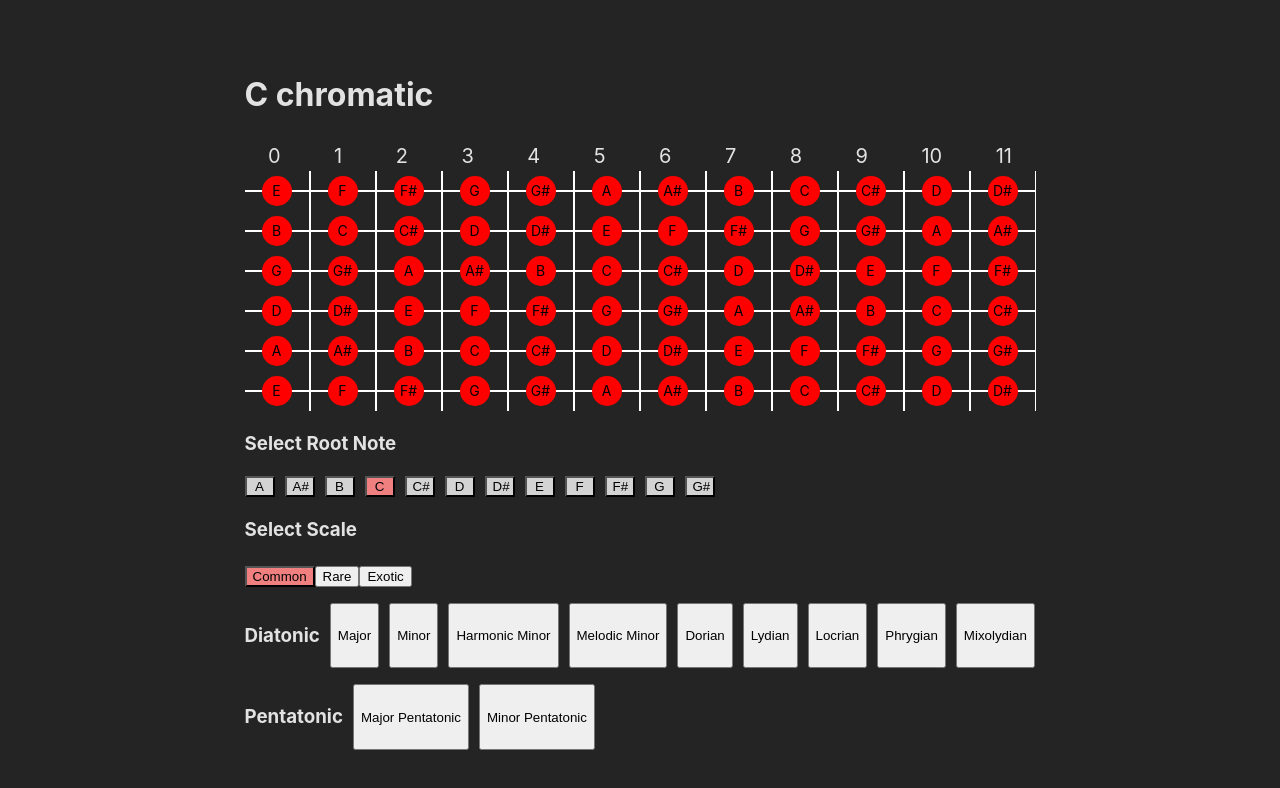
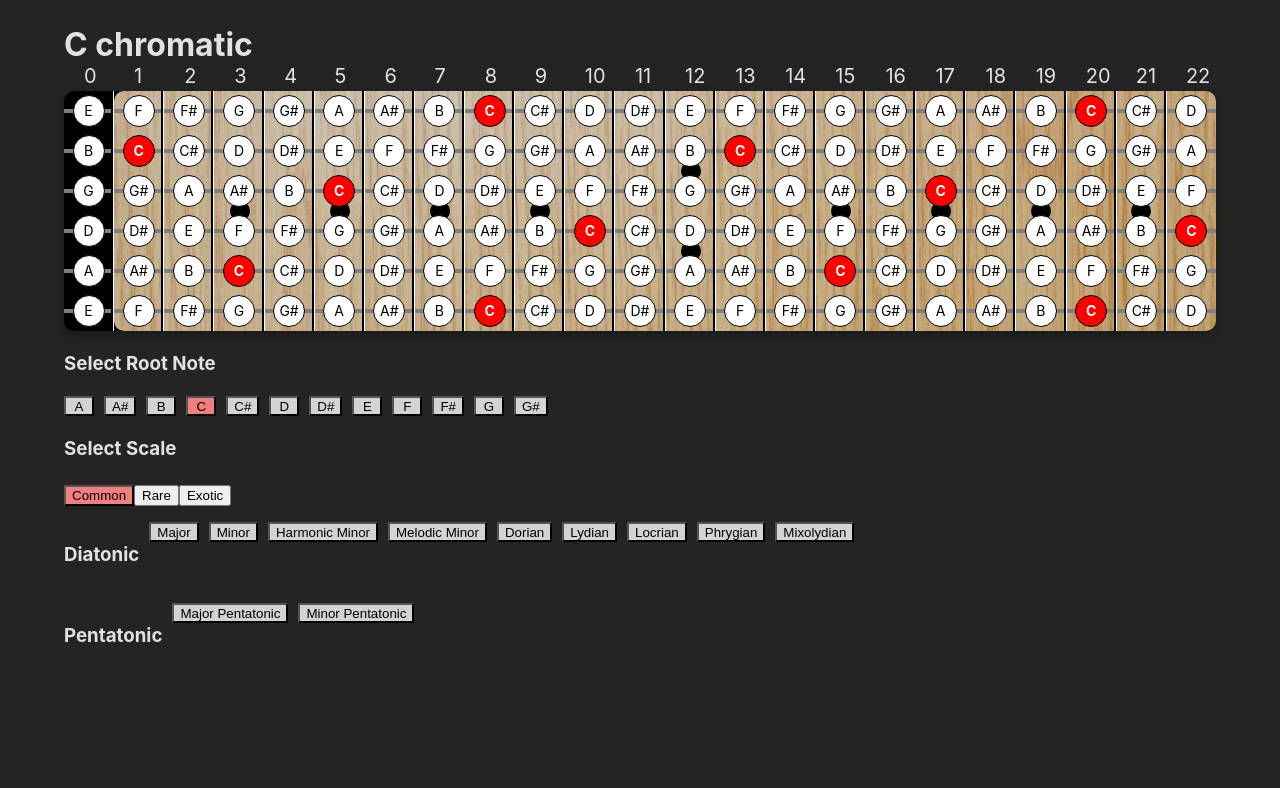
Before and after one commit to jradziejewski/fretboard, a React (Vite) app: page / in a window 1280 px wide. Shown: the top 788 px of the page. Built offline with nearby package versions, Linux system fonts and the light colour scheme.

Commit message:
improve responsivity

```diff
--- a/src/Fret.tsx
+++ b/src/Fret.tsx
@@ -1,6 +1,6 @@
-export function Fret({ note, style, className }: { note?: string, style: any, className: string }) {
+export function Fret({ note, style, className, fretIndex }: { note?: string, style: any, className: string, fretIndex: number }) {
   return (
-    <div style={{ ...style }} className="fret">
+    <div style={{ ...style }} className="fret" data-fret={fretIndex}>
       {note ? <span className={`fret-text ${className}`} >{note}</span> : null
       }
     </div >)
--- a/src/Fretboard.tsx
+++ b/src/Fretboard.tsx
@@ -1,4 +1,4 @@
-import { useState } from "react";
+import { useEffect, useState } from "react";
 import { Fret } from "./Fret.tsx"
 import { generateFretboard, standardTuning } from "./fretboard/main.ts";
 import { Note, ScaleName } from "./fretboard/types.ts";
@@ -7,7 +7,39 @@ import { FretboardOptions } from "./FretboardOptions.tsx";
 export function Fretboard() {
   const [rootNote, setRootNote] = useState<Note>("C");
   const [activeScale, setActiveScale] = useState<ScaleName>("chromatic")
-  const [strings, setStrings] = useState(generateFretboard(standardTuning, rootNote))
+  const [maxFrets, setMaxFrets] = useState<number>(23)
+  const [strings, setStrings] = useState(generateFretboard(standardTuning, rootNote, "chromatic", maxFrets))
+  const [isMobile, setIsMobile] = useState<boolean>(false);
+
+  const updateMaxFrets = () => {
+    setIsMobile(false);
+    const width = window.innerWidth;
+    if (width < 500) {
+      setIsMobile(true);
+    }
+    else if (width < 700) {
+      setMaxFrets(8);
+    } else if (width < 750) {
+      setMaxFrets(13);
+    } else if (width < 900) {
+      setMaxFrets(16);
+    } else if (width < 1150) {
+      setMaxFrets(19)
+    } else {
+      setMaxFrets(23)
+    }
+  }
+
+  useEffect(() => {
+    updateMaxFrets();
+    window.addEventListener("resize", updateMaxFrets)
+
+    return () => window.removeEventListener("resize", updateMaxFrets);
+  }, [])
+
+  useEffect(() => {
+    setStrings(generateFretboard(standardTuning, rootNote, activeScale, maxFrets));
+  }, [rootNote, activeScale, maxFrets])
 
   const handleNoteChange = (event: any) => {
     setRootNote(event.target.value);
@@ -19,29 +51,57 @@ export function Fretboard() {
     setStrings(generateFretboard(standardTuning, rootNote, event.target.value))
   }
 
+  const getFretMarkerPosition = (fret: number) => {
+    const totalFrets = strings[0].length;
+    return `${(fret / totalFrets) * 100}%`
+  }
+
   return (
     <div>
+      {isMobile ? <div><h1>Mobile view not supported</h1><p>Please use device with larger screen</p></div> :
+        <div>
           <h1>{rootNote} {activeScale}</h1>
+          <div className="fretboard">
             <div className="fretboard-indexes">
               {strings[0].map((_, noteIdx) => (
-          <span>{noteIdx}</span>
+                <div
+                  style={{ marginLeft: 20, position: "absolute", top: -30, left: getFretMarkerPosition(noteIdx) }}
+                >{noteIdx}</div>
               ))}
             </div>
-      <div className="fretboard">
             {strings.map((string, strIdx) => (
               <div style={{ display: "flex" }} key={strIdx}>
                 {string.map((note, noteIdx) => (
                   <Fret
                     style={{ borderLeft: noteIdx === 0 ? "none" : "1px solid white" }}
                     className={rootNote === note ? "rootnote" : ""}
+                    fretIndex={noteIdx}
                     key={noteIdx}
                     note={note} />
                 ))}
               </div>
             ))
             }
+            {/* Fret markers (dots) */}
+            <div className="fret-markers">
+              {[3, 5, 7, 9, 15, 17, 19, 21].map((fret) => (
+                fret <= strings[0].length - 1 ?
+                  <div
+                    key={fret}
+                    className="fret-marker"
+                    style={{ left: getFretMarkerPosition(fret) }} // Position based on fret number
+                  ></div> : ""
+              ))}
+              {
+                strings[0].length >= 13 ?
+                  <div className="fret-marker-double"
+                    style={{ left: getFretMarkerPosition(12) }}></div> : ""
+              }
+            </div>
+          </div >
           <FretboardOptions rootNote={rootNote} activeScale={activeScale} handleNoteChange={handleNoteChange} handleStringsChange={handleStringsChange} />
-      </div >
+        </div>
+      }
     </div >
   )
 }
--- a/src/fretboard/main.ts
+++ b/src/fretboard/main.ts
@@ -8,7 +8,7 @@ import {
 } from "./types.ts";
 import { findScaleIntervals } from "./utils.ts";
 
-const SCALE_LENGTH = 12;
+const SCALE_LENGTH = 23;
 
 export const standardTuning: Tuning = ["E", "A", "D", "G", "B", "E"];
 
@@ -16,6 +16,7 @@ export function generateFretboard(
   tuning: Tuning,
   rootNote: Note,
   scale?: ScaleName,
+  maxFrets: number = 23,
 ) {
   /*
    Function that generates fretboard with given scale. First, it populates 2d array with chromatic scales.
@@ -37,7 +38,10 @@ export function generateFretboard(
 
   for (const idx in fretboard) {
     if (scale) {
-      fretboard[idx] = getScale(rootNote, fretboard[idx], scale);
+      fretboard[idx] = getScale(rootNote, fretboard[idx], scale).slice(
+        0,
+        maxFrets,
+      );
     }
   }
 
@@ -48,15 +52,25 @@ function generateChromaticScale(note: Note): Scale {
   /*
    Helper function for (generateFretboard). Generates chromatic scale.
       Input:
-        - <Note> - root note from wich chromatic scale should be generated.
+        - <Note> - root note from which chromatic scale should be generated.
       Output:
         - <Scale> - an array of <Note>s representing chromatic scale.
    */
   const noteEnum = noteStrings.indexOf(note) as NoteEnum;
-  return Array.from(
-    { length: SCALE_LENGTH },
-    (_, i) => noteStrings[(noteEnum + i) % SCALE_LENGTH],
+  const chromaticScale = Array.from(
+    { length: 12 },
+    (_, i) => noteStrings[(noteEnum + i) % 12],
   );
+
+  // Calculate how many times the chromatic scale needs to be repeated
+  const repetitions = Math.ceil(SCALE_LENGTH / 12);
+  const repeatedScale = Array.from(
+    { length: repetitions },
+    () => chromaticScale,
+  ).flat();
+
+  // Slice the repeated scale to match the exact SCALE_LENGTH
+  return repeatedScale.slice(0, SCALE_LENGTH);
 }
 
 function getScale(
--- a/src/index.css
+++ b/src/index.css
@@ -18,84 +18,175 @@ body {
   display: flex;
   align-items: center;
   justify-content: center;
-  min-width: 320px;
-  min-height: 100vh;
 }
 
+/* Fretboard Styles */
 .fretboard {
   display: grid;
+  height: 240px;
   grid-template-rows: repeat(6, 1fr);
+  /* 6 strings */
+  position: relative;
+  width: 90vw;
+  /* Spacing between strings */
+  background-color: black;
+  /* Fallback background */
+  border-radius: 10px;
+  box-shadow: 0 4px 10px rgba(0, 0, 0, 0.3);
 }
 
+/* Wood texture background */
+.fretboard::before {
+  content: "";
+  position: absolute;
+  top: 0;
+  left: 50px;
+  right: 0;
+  bottom: 0;
+  background-image: url("assets/preview16.jpg");
+  background-size: cover;
+  opacity: 0.8;
+  border-radius: 10px;
+}
+
+/* Fret Styles */
 .fret {
-  border-left: 1px solid white;
-  border-right: 1px solid white;
-  width: 5vw;
-  max-width: 75px;
+  width: 100%;
   height: 40px;
   position: relative;
 }
 
+/* Fret text (note) */
 .fret-text {
   position: absolute;
   top: 50%;
   left: 50%;
   width: 30px;
-  /* Diameter of the circle */
   height: 30px;
-  /* Diameter of the circle */
-  background-color: red;
+  border: 1px solid black;
+  background-color: white;
   border-radius: 50%;
   display: flex;
   justify-content: center;
   align-items: center;
   color: black;
-  /* Text color */
   font-size: 14px;
-  /* Adjust text size */
   transform: translate(-50%, -50%);
+  z-index: 2;
+  /* Ensure text is above strings and frets */
 }
 
+/* Horizontal string (using ::before) */
 .fret::before {
   content: "";
   position: absolute;
   top: 50%;
   left: 0;
   width: 100%;
-  height: 2px;
-  background-color: white;
+  height: 4px;
+  background-color: gray;
   transform: translateY(-50%);
+  z-index: 1;
+  /* Ensure strings are above the fretboard */
 }
 
+/* Vertical fret (using ::after) */
+.fret::after {
+  content: "";
+  position: absolute;
+  top: 0;
+  right: 0;
+  width: 2px;
+  height: 100%;
+  background-color: black;
+  z-index: 2;
+  /* Ensure frets are above the strings */
+}
+
+/* Remove the right border for the last fret */
+.fret:last-child::after {
+  display: none;
+}
+
+/* Root note styling */
 .rootnote {
   background-color: red;
+  color: white;
+  font-weight: 700;
 }
 
-.notes-buttons {
+/* Fret markers container */
+.fret-markers {
+  position: absolute;
+  top: 0;
+  bottom: 0;
+  left: 0;
+  right: 0;
+  pointer-events: none;
+  /* Ensure markers don't interfere with clicks */
+}
+
+/* Individual fret marker */
+.fret-marker {
+  position: absolute;
+  top: 50%;
+  width: 20px;
+  height: 20px;
+  background-color: black;
+  border-radius: 50%;
+  transform: translate(-50%, -50%);
+  margin-left: 25.5px;
+  /* Ensure markers are above strings and frets */
+}
+
+.fret-marker-double {
+  position: absolute;
+  top: 50%;
+  /* Adjusted for two dots */
+  height: 100px;
+  /* Increased height for vertical alignment */
+  display: flex;
+  flex-direction: column;
+  justify-content: space-between;
+  margin-left: 25.5px;
+  transform: translate(-50%, -50%);
+  pointer-events: none;
+}
+
+.fret-marker-double::before,
+.fret-marker-double::after {
+  content: "";
+  width: 20px;
+  /* Dot size */
+  height: 20px;
+  background-color: black;
+  border-radius: 50%;
+}
+
+
+/* Notes and Scales Buttons */
+.notes-buttons,
+.scales-buttons {
   margin-top: 16px;
   display: flex;
   gap: 10px;
 }
 
-.notes-buttons button {
+.notes-buttons button,
+.scales-buttons button {
   background-color: lightgrey;
   color: black;
-  width: 30px;
+  height: 20px;
+  min-width: 30px;
 }
 
 .active-button {
   background-color: lightcoral !important;
 }
 
-.scales-buttons {
-  margin-top: 16px;
-  display: flex;
-  gap: 10px;
-}
-
+/* Fretboard Indexes */
 .fretboard-indexes {
   display: flex;
   justify-content: space-evenly;
-  gap: 30px;
   font-size: 20px;
 }
```
Lines whose indentation alone changed are shown as unchanged.
